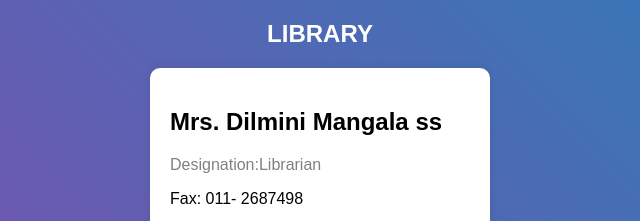
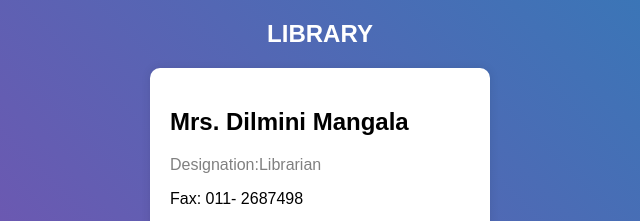
Before and after one commit to srimal111/LIBRARY, a plain HTML site: page index.html in a window 1280 px wide. Shown: the top 221 px of the page, 320-960 px from the left. Drawn offline with Linux system fonts and the light colour scheme.

Commit message:
change name again

```diff
--- a/index.html
+++ b/index.html
@@ -68,7 +68,7 @@
 
 
         <div class="card">
-            <h2>Mrs. Dilmini Mangala ss </h2>
+            <h2>Mrs. Dilmini Mangala</h2>
             <p style="color: gray;">Designation:Librarian</p>
             <p>Fax: <span id="">011- 2687498</span></p>
             <p style="font-weight: bold;">In Com: <span id="a">340</span></p>
```
